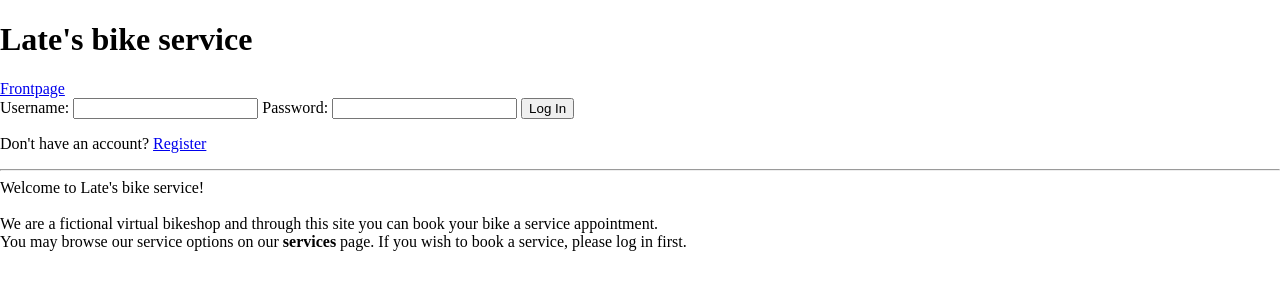
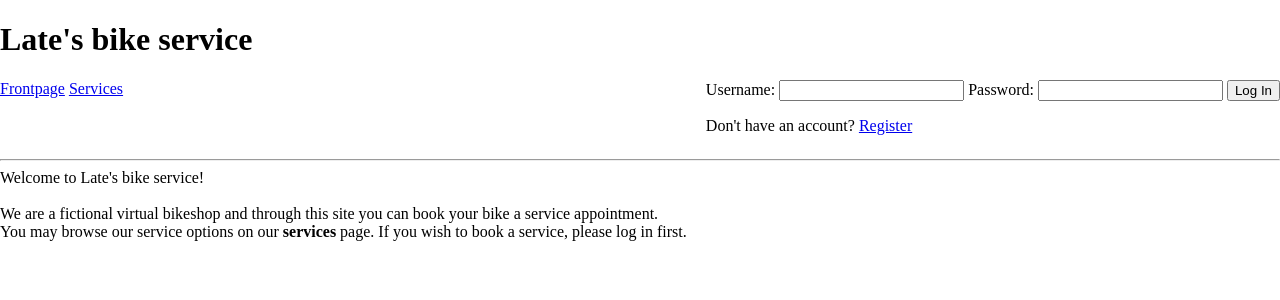
Before and after one commit to Reidforbus/booker, a Flask app: page / in a window 1280 px wide. Shown: the top 300 px of the page. Run offline with Flask 3, Linux system fonts and the light colour scheme.

Commit message:
Formatting top bar

```diff
--- a/static/layout.css
+++ b/static/layout.css
@@ -3,6 +3,16 @@ body {
     max-width: 80em;
 }
 
-.login {
-    align: right;
+#navbar {
+    display: flex;
+    justify-content: space-between;
 }
+
+#calendar {
+    display: grid;
+}
+
+#products {
+    display: flex;
+    justify-content: space-around;
+}
--- a/templates/layout.html
+++ b/templates/layout.html
@@ -4,8 +4,15 @@
 <body>
     <title>{% block title %}{% endblock %}</title>
     <h1>Late's bike service</h1>
-    {% if session.admin==True %}Admin access{% endif %}
-    <a href="/">Frontpage</a>{% if request.path!="/register" %}{% include "login.html" %}{% endif %}
+    <div id="navbar">
+
+        {% if session.admin==True %}Admin access{% endif %}
+        <div id="links">
+
+            {% include "links.html" %}
+        </div>
+        {% if request.path!="/register" %}{% include "login.html" %}{% endif %}
+    </div>
     <hr>
     {% block content %}{% endblock %}
 </body>
--- /dev/null
+++ b/templates/links.html
@@ -0,0 +1 @@
+<a href="/">Frontpage</a> <a href="/products">Services</a>
--- a/templates/login.html
+++ b/templates/login.html
@@ -1,4 +1,4 @@
-<divclass="login">
+<div class="login">
 {% if session.username %}
 <p>Logged in as: {{session.username}}  <a href="/logout">Log out</a></p>
 {% else %}
```
